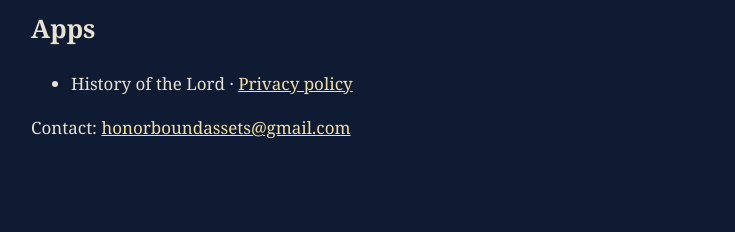
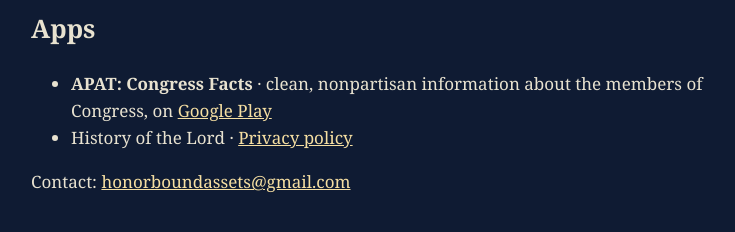
Before and after one commit to somejoeguy/somejoeguy.github.io, a plain HTML site: page index.html in a window 1280 px wide. Shown: the part 124-356 px from the top of the page, without its empty margins (249-984 px from the left). Drawn offline with Linux system fonts and the light colour scheme.

Commit message:
Add app-ads.txt for AdMob and list APAT on the landing page
Adds .nojekyll so app-ads.txt is served as-is.

Co-Authored-By: Claude Opus 5.5 <noreply@anthropic.com>
Claude-Session: https://claude.ai/code/session_01EpCUdbvZ9MPz5WHrh2UBBC

```diff
--- a/index.html
+++ b/index.html
@@ -5,6 +5,9 @@
 </head><body><main>
 <h1>Honor Bound Assets</h1>
 <h2>Apps</h2>
-<ul><li>History of the Lord &middot; <a href="history-of-the-lord/privacy/">Privacy policy</a></li></ul>
+<ul>
+<li><strong>APAT: Congress Facts</strong> &middot; clean, nonpartisan information about the members of Congress, on <a href="https://play.google.com/store/apps/details?id=com.honorbound.apat">Google Play</a></li>
+<li>History of the Lord &middot; <a href="history-of-the-lord/privacy/">Privacy policy</a></li>
+</ul>
 <p>Contact: <a href="mailto:honorboundassets@gmail.com">honorboundassets@gmail.com</a></p>
 </main></body></html>
```
Also changed, not shown: app-ads.txt (added), 1 other file.
